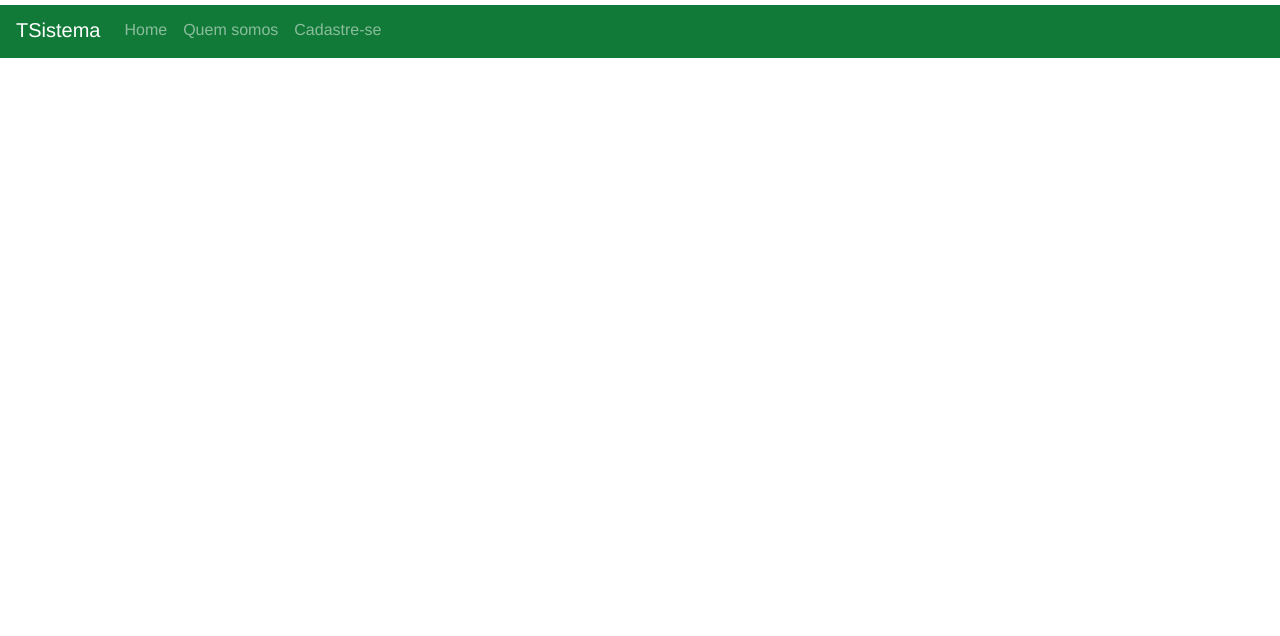
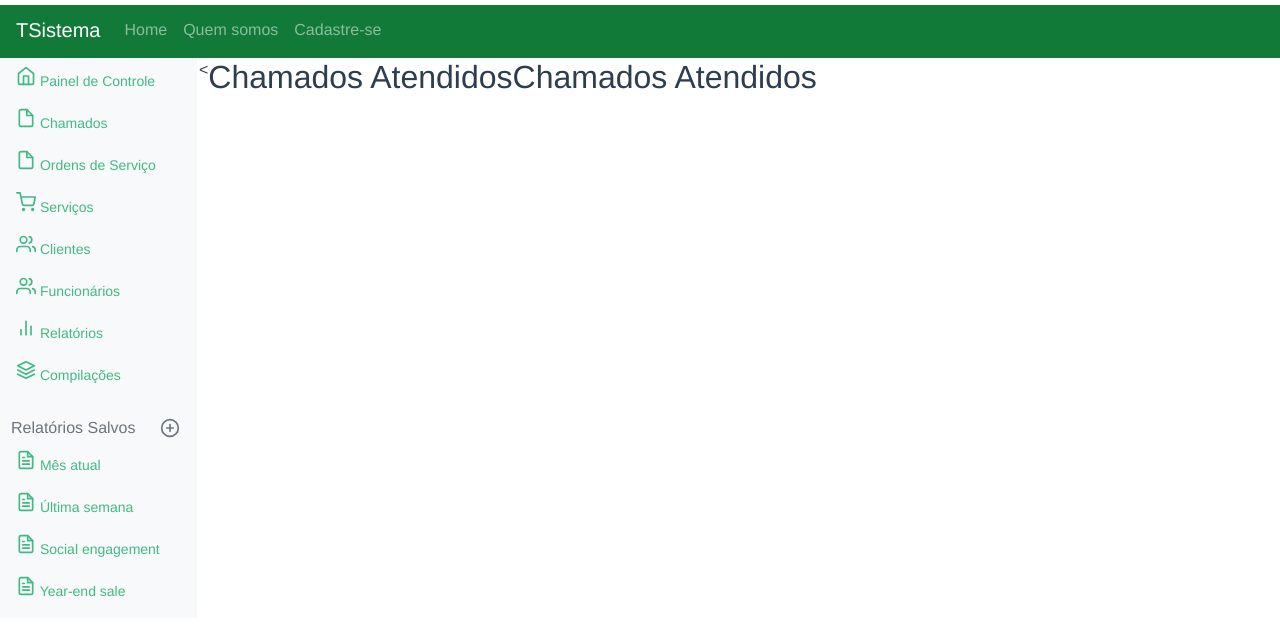
Before and after one commit to bartoalheiros/Desenvolvimento-Web-, a Vue app in the folder boot-project/: page /#/content in a window 1280 px wide. Shown: the top 636 px of the page. Built offline with nearby package versions, Linux system fonts and the light colour scheme.

Commit message:
Criando as rotas no PainelAdmin.

```diff
--- a/boot-project/src/components/PainelAdmin.vue
+++ b/boot-project/src/components/PainelAdmin.vue
@@ -8,7 +8,7 @@
         <div class="sidebar-sticky">
           <ul class="nav flex-column">
             <li class="nav-item">
-              <a class="nav-link active" href="#">
+              <a class="nav-link active" href="#/content">
                 <svg xmlns="http://www.w3.org/2000/svg" width="20" height="20" viewBox="0 0 24 24" fill="none" stroke="currentColor" stroke-width="2" stroke-linecap="round" stroke-linejoin="round" class="feather feather-home"><path d="M3 9l9-7 9 7v11a2 2 0 0 1-2 2H5a2 2 0 0 1-2-2z"></path><polyline points="9 22 9 12 15 12 15 22"></polyline></svg>
                 Painel de Controle <span class="sr-only">(current)</span>
               </a>
@@ -91,7 +91,8 @@
           </ul>
         </div>
       </nav>
-
+      <<painel-admin-content></painel-admin-content>
+      <router-view></router-view>
   </div>
 </div>
   </div>
@@ -99,23 +100,27 @@
 </section>
 </template>
 
-
 <script>
 
 import feather from 'feather-icons'
+import PainelAdminContent from './PainelAdminContent'
 
 export default {
   name: 'test',
   data () {
     return {
       msg: 'Teste',
-      showDismissibleAlert: false
+      showDismissibleAlert: false,
+      clicked: false
     }
   },
   computed: {
     iconSvg: function (name) {
       return feather.toSvg(name)
     }
+  },
+  components: {
+    'painel-admin-content': PainelAdminContent
   }
 }
 </script>
--- /dev/null
+++ b/boot-project/src/components/PainelAdminContent.vue
@@ -0,0 +1,3 @@
+<template>
+	<h2>Chamados Atendidos</h2>
+</template>
--- a/boot-project/src/router/index.js
+++ b/boot-project/src/router/index.js
@@ -4,12 +4,14 @@ import Login from '@/components/Login'
 import Sobre from '@/components/Sobre'
 import Cadastro from '@/components/Cadastro'
 import PainelAdmin from '@/components/PainelAdmin'
+import PainelAdminContent from '@/components/PainelAdminContent'
 
 Vue.use(Router)
 Vue.use(Sobre)
 Vue.use(Cadastro)
 Vue.use(Login)
 Vue.use(PainelAdmin)
+Vue.use(PainelAdminContent)
 
 export default new Router({
   routes: [
@@ -30,8 +32,12 @@ export default new Router({
     },
     {
       path: '/painelAdmin',
-      name: 'PainelAdmin',
-      component: PainelAdmin
+      component: PainelAdmin,
+      children: [{
+        path: '/content',
+        name: 'PainelAdminContent',
+        component: PainelAdminContent
+      }]
     }
   ]
 })
```
